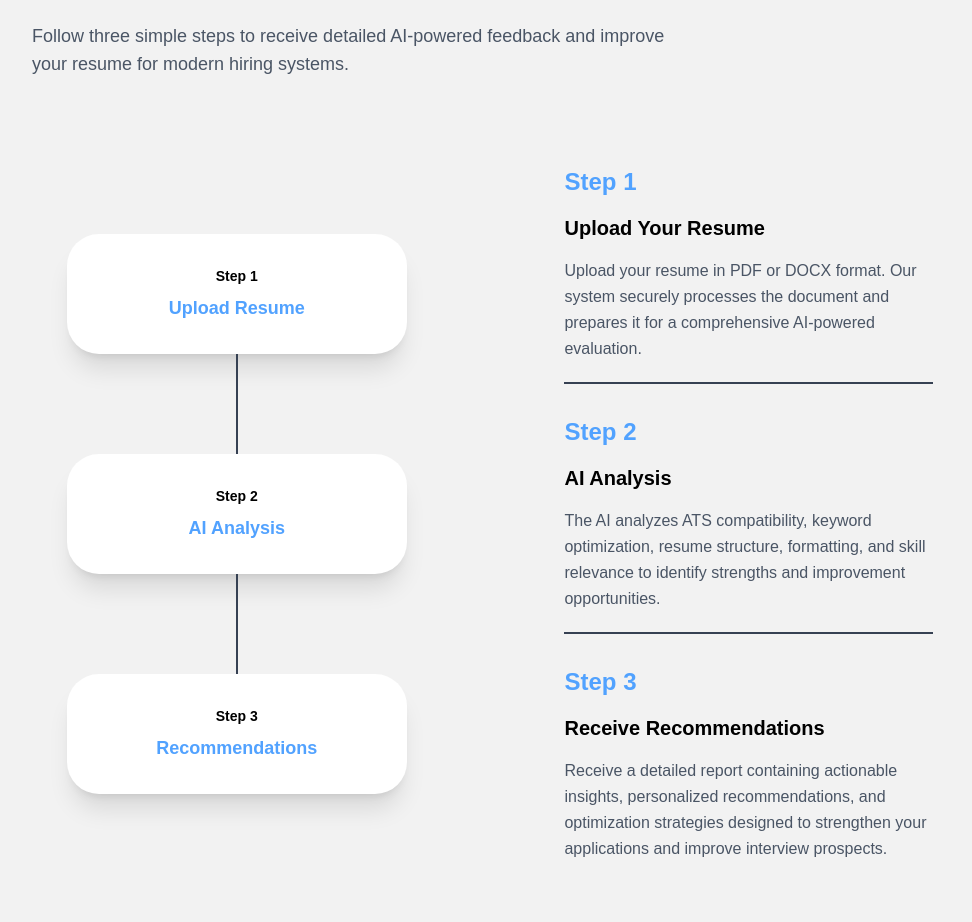
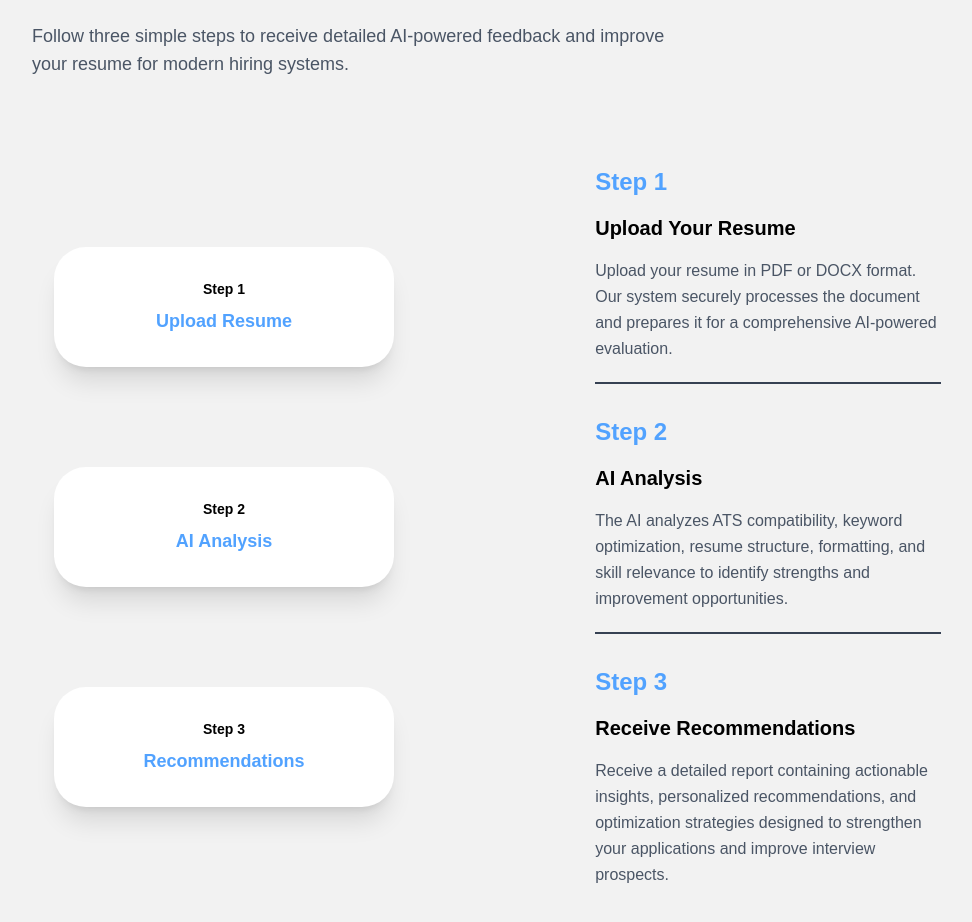
Before and after one commit to AdamShreim/AI-Resume-Analyzer, a React app in the folder frontend/: page / in a window 1280 px wide. Shown: the part 1730-2652 px from the top of the page, without its empty margins (96-1068 px from the left). Built offline with nearby package versions, Linux system fonts and the light colour scheme; the HTML template or start-up script is replaced by a standard one.

Commit message:
Enhancements on Responsive Feature

```diff
--- a/frontend/src/pages/Home.jsx
+++ b/frontend/src/pages/Home.jsx
@@ -45,7 +45,7 @@ function Footer() {
 
 function About() {
   return (
-    <section id="about" className="w-[80%] mx-auto min-h-fit py-24">
+    <section id="about" className="w-[80%] mx-auto min-h-fit lg:py-24">
       <div>
         <h2 className="text-4xl font-bold mb-16">About AI Resume Analyzer</h2>
       </div>
@@ -96,8 +96,11 @@ function About() {
 
 function HowItWorks() {
   return (
-    <section id="how-it-works" className="w-[80%] mx-auto min-h-screen py-24">
-      <div className="mb-10">
+    <section
+      id="how-it-works"
+      className="md:w-[90%] lg:w-[80%] w-[80%] mx-auto min-h-screen py-24"
+    >
+      <div className="mb-10 ">
         <h2 className="text-4xl font-bold mb-4">How It Works</h2>
 
         <p className="text-gray-600 text-lg max-w-2xl">
@@ -105,30 +108,30 @@ function HowItWorks() {
           improve your resume for modern hiring systems.
         </p>
       </div>
-      <div className="flex  flex-col lg:flex-row ">
+      <div className="flex flex-col lg:flex-row md:flex-row gap-16">
         {" "}
         {/* scheme side*/}
-        <div className=" lg:w-[40%] lg:flex flex-col items-center justify-center">
+        <div className="md:w-[40%] lg:w-[40%] lg:flex flex-col items-center justify-center md:mt-25 lg:mt-0 ">
           {/* steps cards*/}
-          <div className="bg-white rounded-4xl p-8 shadow-xl w-85 transition-all duration-300 hover:-translate-y-2 text-center hover:shadow-2xl">
+          <div className="bg-white rounded-4xl p-8 shadow-xl w-85 transition-all duration-300 hover:-translate-y-2 text-center hover:shadow-2xl mb-25">
             <p className="text-sm font-semibold text-black mb-2">Step 1</p>
             <p className="font-bold text-lg text-blue-400">Upload Resume</p>
           </div>
 
-          <div className="flex flex-col items-center h-25">
+          {/* <div className="flex flex-col items-center h-25">
             <div className="w-0.5 h-15 bg-gray-700"></div>
             <div className="w-0.5 h-15 bg-gray-700"></div>
-          </div>
+          </div> */}
 
-          <div className="bg-white rounded-4xl p-8 shadow-xl w-85 transition-all duration-300 hover:-translate-y-2 text-center hover:shadow-2xl">
+          <div className="bg-white rounded-4xl p-8 shadow-xl w-85 transition-all duration-300 hover:-translate-y-2 text-center hover:shadow-2xl mb-25">
             <p className="text-sm font-semibold text-black mb-2">Step 2</p>
             <p className="font-bold text-lg text-blue-400">AI Analysis</p>
           </div>
 
-          <div className="flex flex-col items-center h-25">
+          {/* <div className="flex flex-col items-center h-25">
             <div className="w-0.5 h-15 bg-gray-700"></div>
             <div className="w-0.5 h-15 bg-gray-700"></div>
-          </div>
+          </div> */}
 
           <div className="bg-white rounded-4xl p-8 shadow-xl w-85 transition-all duration-300 hover:-translate-y-2 text-center hover:shadow-2xl">
             <p className="text-sm font-semibold text-black mb-2">Step 3</p>
@@ -136,7 +139,7 @@ function HowItWorks() {
           </div>
         </div>
         {/* content side*/}
-        <div className=" lg:w-[60%] items-center justify-center">
+        <div className=" lg:w-[60%] items-center justify-center ">
           <div className=" lg:w-[60%] lg:ml-[20%] mt-12">
             <h1 className="text-2xl font-bold mb-4 text-blue-400">Step 1</h1>
             <h2 className="text-xl font-bold mb-4">Upload Your Resume</h2>
@@ -156,7 +159,7 @@ function HowItWorks() {
               structure, formatting, and skill relevance to identify strengths
               and improvement opportunities.
             </p>
-            <div className="h-0.75 lg:h-0.5  bg-gray-700 w-full mt-5"></div>
+            <div className="h-0.75 md:h-px lg:h-0.5  bg-gray-700 w-full mt-5"></div>
           </div>
 
           <div className="lg:w-[60%] lg:ml-[20%] mt-8 mb-12">
@@ -186,7 +189,7 @@ function Feature() {
           </p>
         </div>
 
-        <div className="grid grid-cols-1 lg:grid-cols-3 gap-8 mx-8">
+        <div className="grid grid-cols-1 md:grid-cols-2 lg:grid-cols-3 gap-8 mx-8">
           {/* first card*/}
           <div className="bg-white rounded-xl p-8 shadow-2xl transition-all duration-300 hover:-translate-y-2 text-left hover:shadow-2xl">
             <p className="font-extrabold text-4xl mb-4 text-blue-400">01</p>
@@ -230,7 +233,7 @@ function Hero() {
   return (
     <section
       id="Hero"
-      className=" w-[90%] lg:w-[80%] mx-auto min-h-screen flex flex-col lg:flex-row items-center justify-between gap-16 py-24"
+      className=" w-[90%] lg:w-[80%] mx-auto lg:min-h-screen flex flex-col lg:flex-row md:flex-row items-center justify-between gap-16 py-24 z-1 relative"
     >
       {/* left side */}
       <div className="w-full lg:w-1/2 flex justify-start text-left">
@@ -241,7 +244,7 @@ function Hero() {
             </p>
           </div> */}
           <div className="text-left">
-            <h1 className="text-4xl lg:text-6xl font-bold leading-tight mb-6 ml-8">
+            <h1 className="text-4xl lg:text-6xl md:text-5xl font-bold leading-tight mb-6 ml-8">
               Analyze, Improve and Optimize Your Resume with AI
             </h1>
             <p className="text-gray-600 text-lg mb-8 ml-8 text-left">
@@ -251,7 +254,7 @@ function Hero() {
               increase your chances of securing interviews.
             </p>
           </div>
-          <div className="flex flex-col lg:flex-row gap-4 justify-center ml-8">
+          <div className="flex flex-col lg:flex-row md:flex-row gap-4 justify-center ml-8">
             <button className="bg-blue-600 rounded-xl px-6 py-3 text-white shadow-lg hover:bg-blue-500 transition font-medium">
               Get Started
             </button>
```
